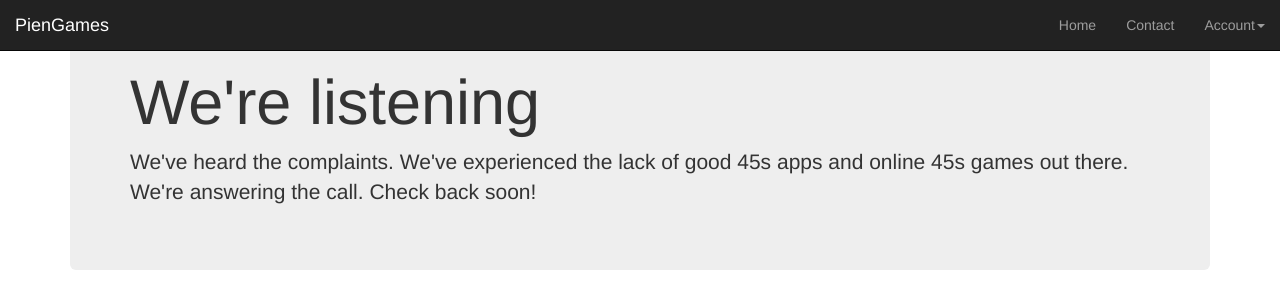
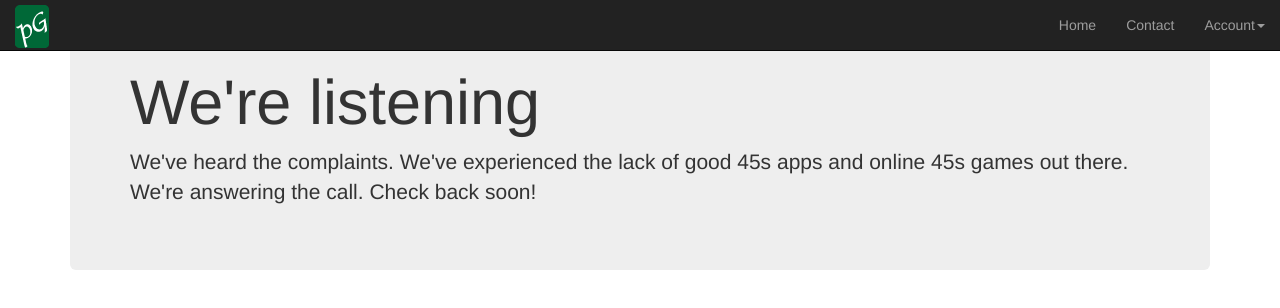
Before and after one commit to PienGames/fortyfives, a website: page src/client/index.html in a window 1280 px wide. Drawn offline with nearby package versions, Linux system fonts and the light colour scheme; files that its build step writes are made by us from their sources; files whose address does not match are found by name.

Commit message:
logo testing

```diff
--- a/src/client/index.html
+++ b/src/client/index.html
@@ -30,7 +30,7 @@
 			<span class="icon-bar"></span>
 			<span class="icon-bar"></span>
 		  </button>
-		 <a class="navbar-brand" href="#">PienGames</a>
+		 <a class="navbar-brand" href="#"><img src="pglogo.png" style="margin-top: -10px"></a>
 		</div>
 		<!-- Collect the nav links, forms, and other content for toggling -->
 		<div class="collapse navbar-collapse" id="bs-example-navbar-collapse-1">
```
Also changed, not shown: 1 other file.
